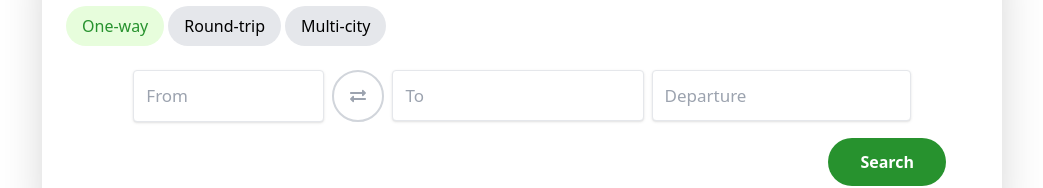
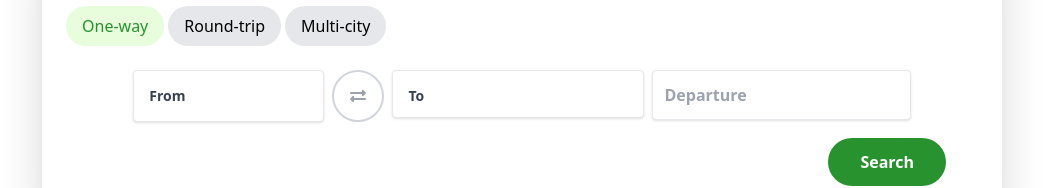
Before and after one commit to rajibrahman74/flight-booking-task, a React (Vite) app: page / in a window 1280 px wide. Shown: the part 146-334 px from the top of the page, without its empty margins (118-1161 px from the left). Built offline with nearby package versions, Linux system fonts and the light colour scheme.

Commit message:
[FIX]-form-field-issue

```diff
--- a/src/components/MultiCityForm.jsx
+++ b/src/components/MultiCityForm.jsx
@@ -130,15 +130,18 @@ const MultiCityForm = () => {
             <form className="px-8 pt-2 pb-2">
               <div className="flex mb-4 mx-auto w-11/12">
                 <div className="w-1/3 pr-2">
-                  <div className="flex">
+                  <div className="relative flex">
                     <input
-                      className="shadow appearance-none border rounded w-full py-1.5 px-3 text-gray-700 text-[17px] leading-tight focus:outline-none focus:shadow-outline"
+                      className="relative text-sm placeholder-transparent transition-all outline-none peer disabled:cursor-not-allowed shadow appearance-none border rounded w-full py-3.5 px-3 text-gray-700 text-[18px] leading-tight focus:outline-none focus:shadow-outline font-semibold"
                       id={`from-${index}`}
                       type="text"
                       placeholder="From"
                       value={field.from}
                       onChange={(e) => handleFromChange(e, index)}
                     />
+                    <label className="absolute left-2 -top-4 z-[1] px-2 text-xs transition-all before:absolute before:top-0 before:left-0 before:z-[-1] before:block before:h-full before:w-full before:transition-all peer-placeholder-shown:top-2.5 peer-placeholder-shown:text-sm peer-required:after:content-['\00a0*'] peer-focus:-top-4 peer-focus:text-x peer-disabled:cursor-not-allowed peer-disabled:before:bg-transparent font-semibold text-[17px] text-gray-700 mt-1.5">
+                      From
+                    </label>
                     <button
                       className="border-2 border-gray-300 font-bold py-4 px-4 ml-2 rounded-full text-gray-400 focus:outline-none focus:shadow-outline"
                       type="button"
@@ -169,14 +172,19 @@ const MultiCityForm = () => {
                   )}
                 </div>
                 <div className="w-1/3 pr-2">
+                  <div className="flex relative">
                     <input
-                    className="shadow appearance-none border rounded w-full py-3.5 px-3 text-gray-700 text-[17px] leading-tight focus:outline-none focus:shadow-outline"
+                      className="relative text-sm placeholder-transparent transition-all outline-none peer disabled:cursor-not-allowed shadow appearance-none border rounded w-full py-3.5 px-3 text-gray-700 text-[18px] leading-tight focus:outline-none focus:shadow-outline font-semibold"
                       id={`to-${index}`}
                       type="text"
                       placeholder="To"
                       value={field.to}
                       onChange={(e) => handleToChange(e, index)}
                     />
+                    <label className="absolute left-2 -top-4 z-[1] px-2 text-xs transition-all before:absolute before:top-0 before:left-0 before:z-[-1] before:block before:h-full before:w-full before:transition-all peer-placeholder-shown:top-2.5 peer-placeholder-shown:text-sm peer-required:after:content-['\00a0*'] peer-focus:-top-4 peer-focus:text-x peer-disabled:cursor-not-allowed peer-disabled:before:bg-transparent font-semibold text-[16px] text-gray-700 mt-1.5">
+                      To
+                    </label>
+                  </div>
                   {field.to && (
                     <ul className="mt-2">
                       {cities
@@ -205,7 +213,7 @@ const MultiCityForm = () => {
                     onChange={(date) => handleDepartureChange(date, index)}
                     dateFormat="EEE, dd MMM yyyy"
                     placeholderText="Departure"
-                    className="shadow appearance-none border rounded w-full py-3.5 px-3 text-gray-700 leading-tight focus:outline-none focus:shadow-outline"
+                    className="shadow appearance-none border rounded w-full py-3.5 px-3 text-[16px] leading-tight focus:outline-none focus:shadow-outline"
                     minDate={new Date()}
                     renderCustomHeader={({
                       date,
--- a/src/components/OneWayForm.jsx
+++ b/src/components/OneWayForm.jsx
@@ -57,15 +57,18 @@ const OneWayForm = () => {
     <form className="px-8 pt-2 pb-2">
       <div className="flex mb-4 mx-auto w-11/12">
         <div className="w-1/3 pr-2">
-          <div className="flex ">
+          <div className="flex relative">
             <input
-              className="shadow appearance-none border rounded w-full py-1.5 px-3 text-gray-700 text-[17px] leading-tight focus:outline-none focus:shadow-outline"
+              className="relative text-sm placeholder-transparent transition-all outline-none peer disabled:cursor-not-allowed shadow appearance-none border rounded w-full py-3.5 px-3 text-gray-700 text-[18px] leading-tight focus:outline-none focus:shadow-outline font-semibold"
               id="from"
               type="text"
               placeholder="From"
               value={from}
               onChange={handleFromChange}
             />
+            <label className="absolute left-2 -top-4 z-[1] px-2 text-xs transition-all before:absolute before:top-0 before:left-0 before:z-[-1] before:block before:h-full before:w-full before:transition-all peer-placeholder-shown:top-2.5 peer-placeholder-shown:text-sm peer-required:after:content-['\00a0*'] peer-focus:-top-4 peer-focus:text-x peer-disabled:cursor-not-allowed peer-disabled:before:bg-transparent font-semibold text-[17px] text-gray-700 mt-1.5">
+              From
+            </label>
             <button
               className="border-2 border-gray-300 font-bold py-4 px-4 ml-2 rounded-full text-gray-400 focus:outline-none focus:shadow-outline"
               type="button"
@@ -81,27 +84,39 @@ const OneWayForm = () => {
                   city.city_name.toLowerCase().includes(from.toLowerCase())
                 )
                 .map((city) => (
-                  <li
+                  <div
                     key={city.code}
-                    className="cursor-pointer py-3 text-gray-800 hover:bg-[#e7fddc] flex items-center gap-2"
+                    className="cursor-pointer py-3 text-gray-800 hover:bg-[#e7fddc] flex items-center gap-2 md:w-[400px]"
                     onClick={() => handleFromSelect(city)}
                   >
-                    <MdLocationOn className="w-5 h-5 text-[#27922e]"></MdLocationOn>
+                    <span className="flex items-center gap-2">
+                      <MdLocationOn
+                        className="w-6 h-6
+
+                      text-[#27922e]"
+                      ></MdLocationOn>
                       {city.city_name}, {city.country_name}
-                  </li>
+                    </span>
+                    <span>{city.code}</span>
+                  </div>
                 ))}
             </ul>
           )}
         </div>
         <div className="w-1/3 pr-2">
+          <div className="relative flex">
             <input
-            className="shadow appearance-none border rounded w-full py-3.5 px-3 text-gray-700 text-[17px] leading-tight focus:outline-none focus:shadow-outline"
+              className="relative text-sm placeholder-transparent transition-all outline-none peer disabled:cursor-not-allowed shadow appearance-none border rounded w-full py-3.5 px-3 text-gray-700 text-[18px] leading-tight focus:outline-none focus:shadow-outline font-semibold"
               id="to"
               type="text"
               placeholder="To"
               value={to}
               onChange={handleToChange}
             />
+            <label className="absolute left-2 -top-4 z-[1] px-2 text-xs transition-all before:absolute before:top-0 before:left-0 before:z-[-1] before:block before:h-full before:w-full before:transition-all peer-placeholder-shown:top-2.5 peer-placeholder-shown:text-sm peer-required:after:content-['\00a0*'] peer-focus:-top-4 peer-focus:text-x peer-disabled:cursor-not-allowed peer-disabled:before:bg-transparent font-semibold text-[16px] text-gray-700 mt-1.5">
+              To
+            </label>
+          </div>
           {to && (
             <ul className="mt-2">
               {cities
@@ -128,7 +143,7 @@ const OneWayForm = () => {
             onChange={handleDepartureChange}
             dateFormat="EEE, dd MMM yyyy"
             placeholderText="Departure"
-            className="shadow appearance-none border rounded w-full py-3.5 px-3 text-gray-700 text-[17px] leading-tight focus:outline-none focus:shadow-outline"
+            className="shadow appearance-none border rounded w-full py-3.5 px-3 text-[16px] leading-tight focus:outline-none focus:shadow-outline font-semibold"
             minDate={new Date()}
             renderCustomHeader={({ date, decreaseMonth, increaseMonth }) => (
               <CustomHeader
--- a/src/components/RoundTripForm.jsx
+++ b/src/components/RoundTripForm.jsx
@@ -62,15 +62,18 @@ const RoundTripForm = () => {
     <form className="px-8 pt-2 pb-2">
       <div className="flex mb-4 mx-auto w-11/12">
         <div className="w-1/3 pr-2">
-          <div className="flex ">
+          <div className="flex relative">
             <input
-              className="shadow appearance-none border rounded w-full py-1.5 px-3 text-gray-700 text-[17px] leading-tight focus:outline-none focus:shadow-outline"
+              className="relative text-sm placeholder-transparent transition-all outline-none peer disabled:cursor-not-allowed shadow appearance-none border rounded w-full py-3.5 px-3 text-gray-700 text-[18px] leading-tight focus:outline-none focus:shadow-outline font-semibold"
               id="from"
               type="text"
               placeholder="From"
               value={from}
               onChange={handleFromChange}
             />
+            <label className="absolute left-2 -top-4 z-[1] px-2 text-xs transition-all before:absolute before:top-0 before:left-0 before:z-[-1] before:block before:h-full before:w-full before:transition-all peer-placeholder-shown:top-2.5 peer-placeholder-shown:text-sm peer-required:after:content-['\00a0*'] peer-focus:-top-4 peer-focus:text-x peer-disabled:cursor-not-allowed peer-disabled:before:bg-transparent font-semibold text-[16px] text-gray-700 mt-1.5">
+              From
+            </label>
             <button
               className="border-2 border-gray-300 font-bold py-4 px-4 ml-2 rounded-full text-gray-400 focus:outline-none focus:shadow-outline"
               type="button"
@@ -99,14 +102,19 @@ const RoundTripForm = () => {
           )}
         </div>
         <div className="w-1/3 pr-2">
+          <div className="relative flex">
             <input
-            className="shadow appearance-none border rounded w-full py-3.5 px-3 text-gray-700 text-[17px] leading-tight focus:outline-none focus:shadow-outline"
+              className="relative text-sm placeholder-transparent transition-all outline-none peer disabled:cursor-not-allowed shadow appearance-none border rounded w-full py-3.5 px-3 text-gray-700 text-[18px] leading-tight focus:outline-none focus:shadow-outline font-semibold"
               id="to"
               type="text"
               placeholder="To"
               value={to}
               onChange={handleToChange}
             />
+            <label className="absolute left-2 -top-4 z-[1] px-2 text-xs transition-all before:absolute before:top-0 before:left-0 before:z-[-1] before:block before:h-full before:w-full before:transition-all peer-placeholder-shown:top-2.5 peer-placeholder-shown:text-sm peer-required:after:content-['\00a0*'] peer-focus:-top-4 peer-focus:text-x peer-disabled:cursor-not-allowed peer-disabled:before:bg-transparent font-semibold text-[16px] text-gray-700 mt-1.5">
+              To
+            </label>
+          </div>
           {to && (
             <ul className="mt-2">
               {cities
@@ -133,7 +141,7 @@ const RoundTripForm = () => {
             onChange={handleDepartureChange}
             dateFormat="EEE, dd MMM yyyy"
             placeholderText="Departure"
-            className="shadow appearance-none border rounded w-full py-3.5 px-3 text-gray-700 text-[17px] leading-tight focus:outline-none focus:shadow-outline"
+            className="shadow appearance-none border rounded w-full py-3.5 px-3 text-[16px] leading-tight focus:outline-none focus:shadow-outline"
             minDate={new Date()}
             renderCustomHeader={({ date, decreaseMonth, increaseMonth }) => (
               <CustomHeader
@@ -151,7 +159,7 @@ const RoundTripForm = () => {
             onChange={handleReturnsChange}
             dateFormat="EEE, dd MMM yyyy"
             placeholderText="Return"
-            className="shadow appearance-none border rounded w-full py-3.5 px-3 text-gray-700 text-[17px] leading-tight focus:outline-none focus:shadow-outline"
+            className="shadow appearance-none border rounded w-full py-3.5 px-3 text-[16px] leading-tight focus:outline-none focus:shadow-outline"
             minDate={new Date()}
             renderCustomHeader={({ date, decreaseMonth, increaseMonth }) => (
               <CustomHeader
```
Lines whose indentation alone changed are shown as unchanged.
